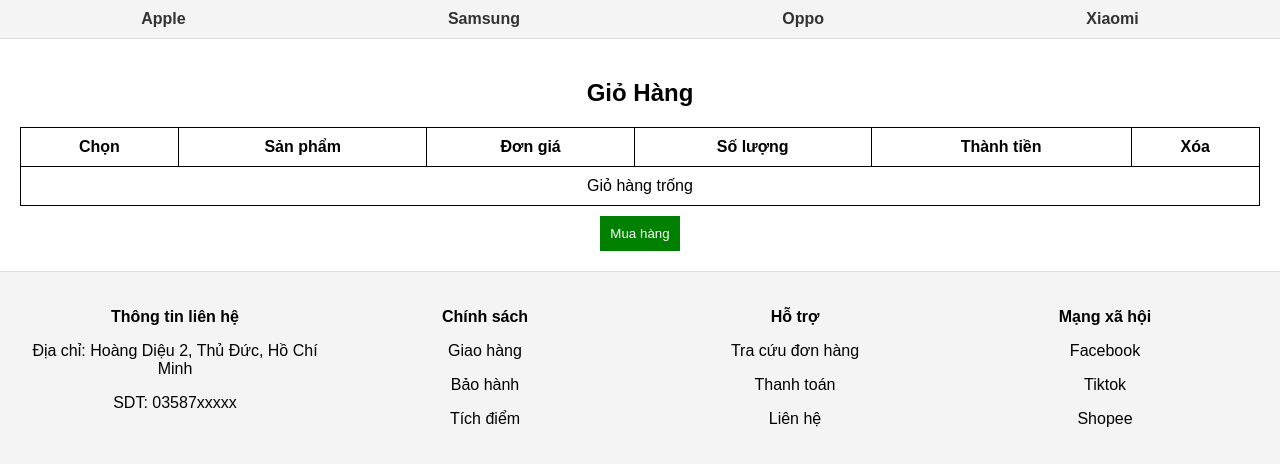
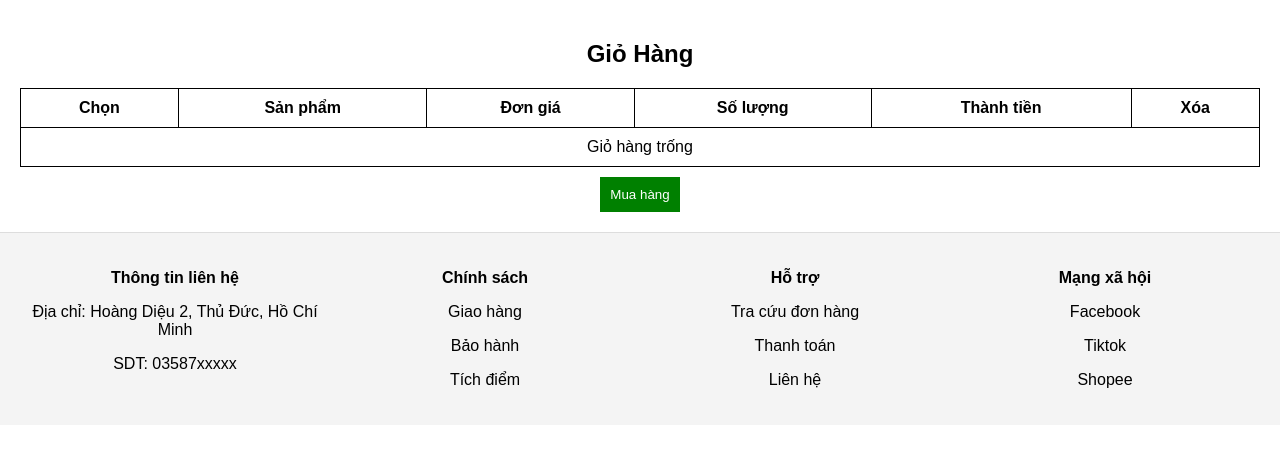
Before and after one commit to kurokugori/Oops, a PHP site: page /cart.php in a window 1280 px wide. Shown: the part 105-571 px from the top of the page. Run offline with PHP 8.4, Linux system fonts and the light colour scheme; data comes from the database, SQL or seed files in the repository.

Commit message:
Sửa code

```diff
--- a/cart.php
+++ b/cart.php
@@ -220,13 +220,7 @@
 
 <body onload="updateTotal()">
 
-    <!-- DANH MỤC SẢN PHẨM -->
-    <div class="categories">
-        <a href="#"><b>Apple</b></a>
-        <a href="#"><b>Samsung</b></a>
-        <a href="#"><b>Oppo</b></a>
-        <a href="#"><b>Xiaomi</b></a>
-    </div>
+
 
     <!-- GIỎ HÀNG -->
     <div class="product-grid">
--- a/config_btn.php
+++ b/config_btn.php
@@ -3,7 +3,7 @@
     $servername = "localhost"; //Địa chỉ máy chủ
     $username = "root"; //Tên đăng nhập
     $password = ""; //Mật khẩu
-    $dbname = "oops"; //Tên cơ sở dữ liệu cần kết nối
+    $dbname = "oopsdb"; //Tên cơ sở dữ liệu cần kết nối
     // Tạo kết nối
     $conn = new mysqli($servername, $username, $password, $dbname); // $conn: biến chứa thông tin kết nối được khởi tạo tại file
     // Kiểm tra kết nối
--- a/header.php
+++ b/header.php
@@ -34,7 +34,7 @@
     <header>
         <div class="logo">
             <!-- Thêm liên kết để quay về trang chủ -->
-            <a href="index.php">
+            <a href="visualmain.php">
                 <img src="images/logo.png" alt="Oops Logo">
             </a>
         </div>
```
